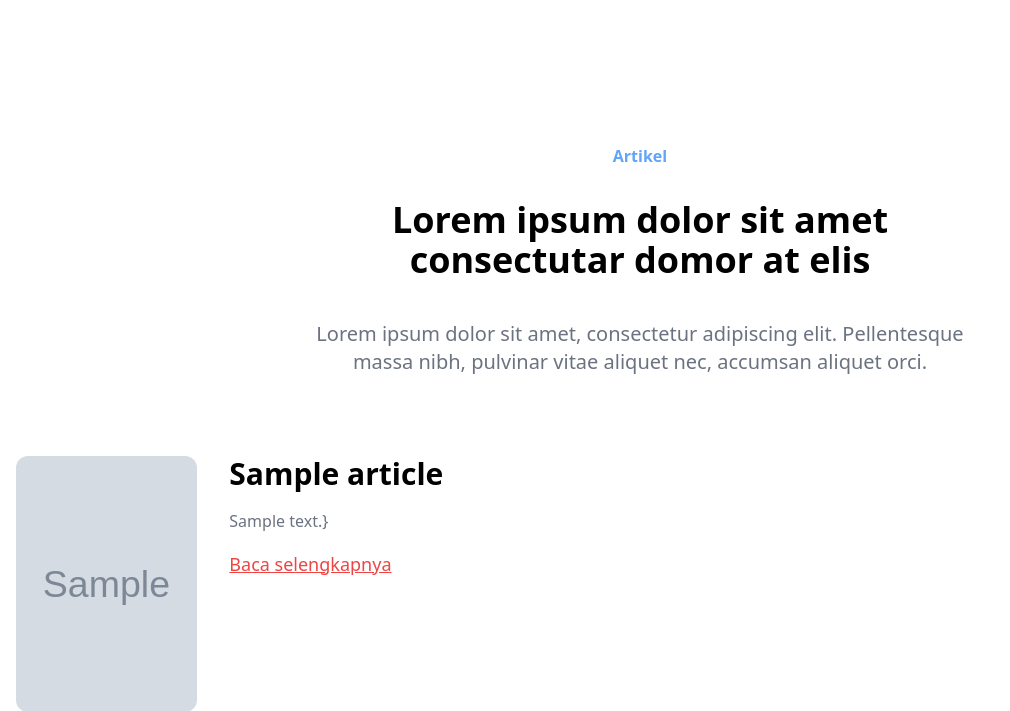
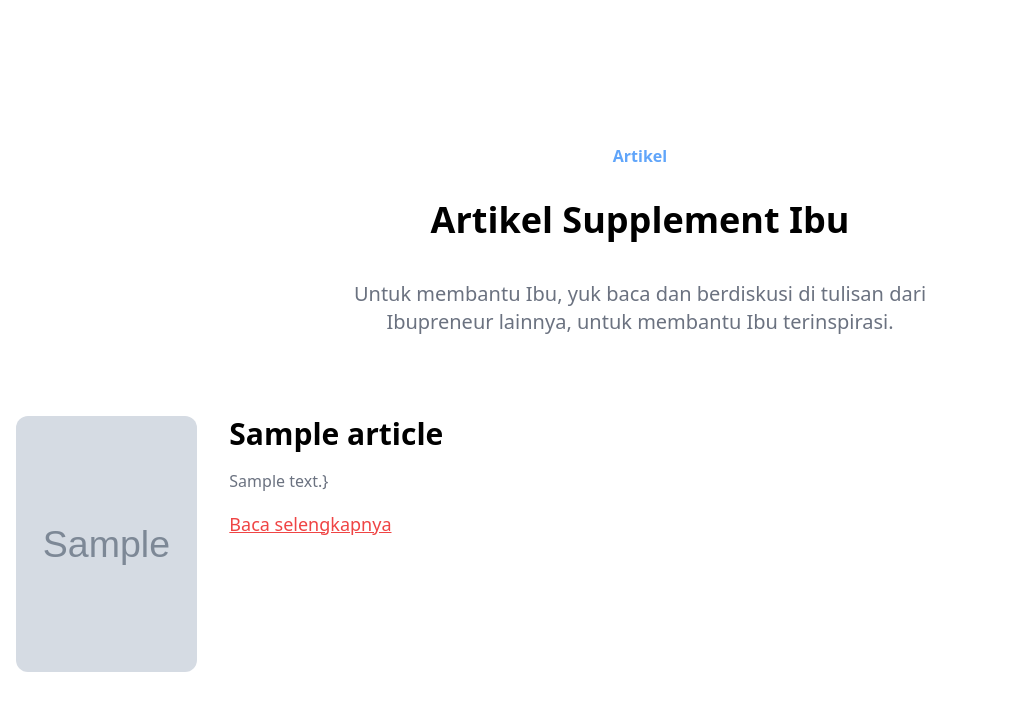
Before and after one commit to Ibupunyamimpi/ipm_learning, a Django app: page / in a window 1280 px wide. Shown: the part 2710-3421 px from the top of the page, without its empty margins (0-1010 px from the left). Run offline with Django 3.2, Linux system fonts and the light colour scheme; tables that the repository leaves empty hold one stand-in row (values such as "Sample post"); grey boxes marked "Sample" are stand-in pictures; some libraries are stand-ins or nearby versions.

Commit message:
changin loren ipmsum

```diff
--- a/ipm_learning/templates/pages/home.html
+++ b/ipm_learning/templates/pages/home.html
@@ -118,8 +118,8 @@
   <div class="container px-4 mx-auto">
     <div class="max-w-2xl mx-auto mb-20 text-center">
       <span class="text-s text-blue-400 font-semibold" data-removed="true">Artikel</span>
-      <h2 class="mt-8 mb-10 text-4xl font-semibold font-heading">Lorem ipsum dolor sit amet consectutar domor at elis</h2>
-      <p class="text-xl text-gray-500">Lorem ipsum dolor sit amet, consectetur adipiscing elit. Pellentesque massa nibh, pulvinar vitae aliquet nec, accumsan aliquet orci.</p>
+      <h2 class="mt-8 mb-10 text-4xl font-semibold font-heading">Artikel Supplement Ibu</h2>
+      <p class="text-xl text-gray-500">Untuk membantu Ibu, yuk baca dan berdiskusi di tulisan dari Ibupreneur lainnya, untuk membantu Ibu terinspirasi.</p>
     </div>
     <div class="flex flex-wrap -mx-4 -mb-16">
       {% for a in articles %}
```
